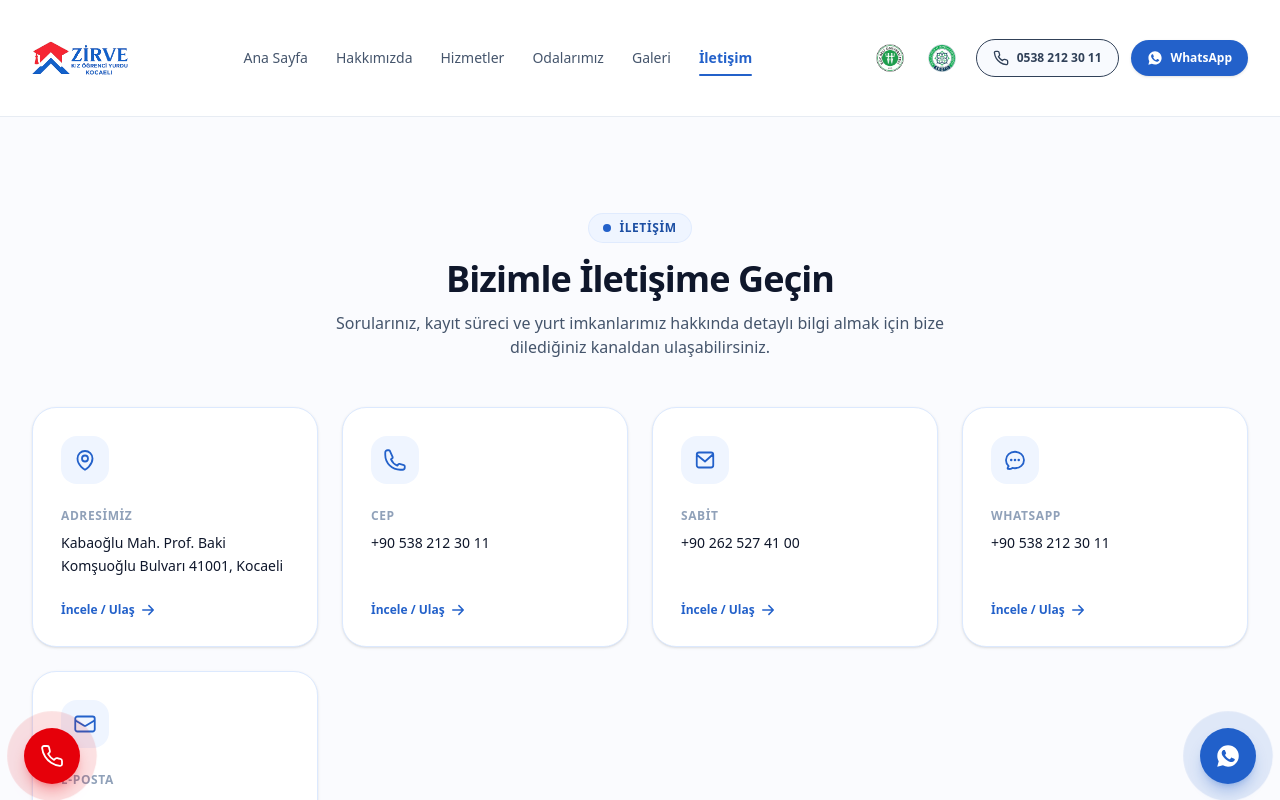
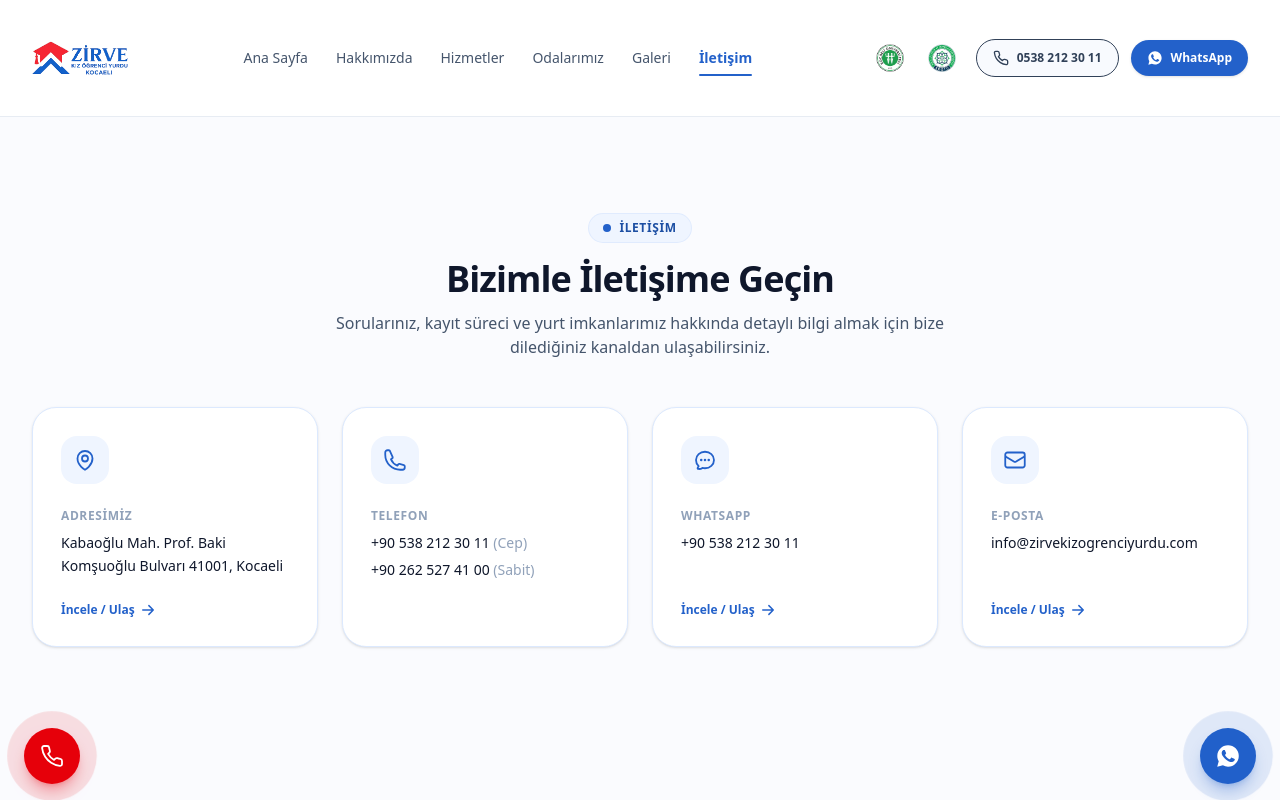
Before and after one commit to OktanEfe/zirvekizyurdu, a Next.js app: page /iletisim in a window 1280 px wide. Shown: the top 800 px of the page. Built offline with nearby package versions, Linux system fonts and the light colour scheme.

Commit message:
fix navbar

```diff
--- a/src/components/iletisim/ContactInfoCards.tsx
+++ b/src/components/iletisim/ContactInfoCards.tsx
@@ -1,4 +1,9 @@
 import Reveal from "@/components/shared/Reveal";
+
+const phoneNumbers = [
+  { label: "Cep", value: "+90 538 212 30 11", href: "tel:+905382123011" },
+  { label: "Sabit", value: "+90 262 527 41 00", href: "tel:+902625274100" },
+];
 
 const contacts = [
   {
@@ -10,28 +15,6 @@ const contacts = [
       <svg className="h-6 w-6" fill="none" viewBox="0 0 24 24" strokeWidth="1.8" stroke="currentColor">
         <path strokeLinecap="round" strokeLinejoin="round" d="M15 10.5a3 3 0 11-6 0 3 3 0 016 0z" />
         <path strokeLinecap="round" strokeLinejoin="round" d="M19.5 10.5c0 7.142-7.5 11.25-7.5 11.25S4.5 17.642 4.5 10.5a7.5 7.5 0 1115 0z" />
-      </svg>
-    ),
-  },
-  {
-    label: "Cep",
-    value: "+90 538 212 30 11",
-    href: "tel:+905382123011",
-    isExternal: false,
-    icon: (
-      <svg className="h-6 w-6" fill="none" viewBox="0 0 24 24" strokeWidth="1.8" stroke="currentColor">
-        <path strokeLinecap="round" strokeLinejoin="round" d="M2.25 6.75c0 8.284 6.716 15 15 15h2.25a2.25 2.25 0 002.25-2.25v-1.372c0-.516-.351-.966-.852-1.091l-4.423-1.106c-.44-.11-.902.055-1.173.417l-.97 1.293c-2.826-1.239-5.112-3.525-6.351-6.351l1.293-.97c.363-.271.527-.734.417-1.173L6.963 3.102a1.125 1.125 0 00-1.091-.852H4.5A2.25 2.25 0 002.25 4.5v2.25z" />
-      </svg>
-    ),
-  },
-  {
-    label: "Sabit",
-    value: "+90 262 527 41 00",
-    href: "tel:+902625274100",
-    isExternal: false,
-    icon: (
-      <svg className="h-6 w-6" fill="none" viewBox="0 0 24 24" strokeWidth="1.8" stroke="currentColor">
-        <path strokeLinecap="round" strokeLinejoin="round" d="M3.75 6.75A2.25 2.25 0 016 4.5h12a2.25 2.25 0 012.25 2.25v10.5A2.25 2.25 0 0118 19.5H6a2.25 2.25 0 01-2.25-2.25V6.75zm0 0l8.25 6.75L19.5 6.75" />
       </svg>
     ),
   },
@@ -59,6 +42,69 @@ const contacts = [
   },
 ];
 
+function ContactCard({ item }: { item: (typeof contacts)[number] }) {
+  return (
+    <a
+      href={item.href}
+      target={item.isExternal ? "_blank" : undefined}
+      rel={item.isExternal ? "noopener noreferrer" : undefined}
+      className="group relative flex flex-col justify-between rounded-2xl border border-brand-100 bg-white p-4 shadow-sm transition-all duration-300 hover:-translate-y-1 hover:shadow-md hover:border-brand-200 sm:rounded-3xl sm:p-7"
+    >
+      <div>
+        <div className="flex h-9 w-9 items-center justify-center rounded-xl bg-brand-50 text-brand-600 transition-colors duration-300 group-hover:bg-brand-600 group-hover:text-white sm:h-12 sm:w-12 sm:rounded-2xl">
+          {item.icon}
+        </div>
+
+        <p className="mt-4 text-[10px] font-semibold uppercase tracking-wider text-slate-400 group-hover:text-brand-700 transition-colors sm:mt-6 sm:text-xs">
+          {item.label}
+        </p>
+
+        <p className="mt-1.5 text-xs font-medium leading-relaxed text-slate-900 group-hover:text-brand-900 transition-colors break-words sm:mt-2 sm:text-sm">
+          {item.value}
+        </p>
+      </div>
+
+      <div className="mt-4 flex items-center text-[11px] font-semibold text-brand-600 transition-all duration-200 group-hover:translate-x-1 sm:mt-6 sm:text-xs">
+        <span>İncele / Ulaş</span>
+        <svg className="ml-1.5 h-3.5 w-3.5" fill="none" viewBox="0 0 24 24" strokeWidth="2.5" stroke="currentColor">
+          <path strokeLinecap="round" strokeLinejoin="round" d="M13.5 4.5L21 12m0 0l-7.5 7.5M21 12H3" />
+        </svg>
+      </div>
+    </a>
+  );
+}
+
+function PhoneCard() {
+  return (
+    <div className="group relative flex flex-col justify-between rounded-2xl border border-brand-100 bg-white p-4 shadow-sm transition-all duration-300 hover:-translate-y-1 hover:shadow-md hover:border-brand-200 sm:rounded-3xl sm:p-7">
+      <div>
+        <div className="flex h-9 w-9 items-center justify-center rounded-xl bg-brand-50 text-brand-600 transition-colors duration-300 group-hover:bg-brand-600 group-hover:text-white sm:h-12 sm:w-12 sm:rounded-2xl">
+          <svg className="h-6 w-6" fill="none" viewBox="0 0 24 24" strokeWidth="1.8" stroke="currentColor">
+            <path strokeLinecap="round" strokeLinejoin="round" d="M2.25 6.75c0 8.284 6.716 15 15 15h2.25a2.25 2.25 0 002.25-2.25v-1.372c0-.516-.351-.966-.852-1.091l-4.423-1.106c-.44-.11-.902.055-1.173.417l-.97 1.293c-2.826-1.239-5.112-3.525-6.351-6.351l1.293-.97c.363-.271.527-.734.417-1.173L6.963 3.102a1.125 1.125 0 00-1.091-.852H4.5A2.25 2.25 0 002.25 4.5v2.25z" />
+          </svg>
+        </div>
+
+        <p className="mt-4 text-[10px] font-semibold uppercase tracking-wider text-slate-400 sm:mt-6 sm:text-xs">
+          Telefon
+        </p>
+
+        <div className="mt-1.5 space-y-1 sm:mt-2">
+          {phoneNumbers.map((phone) => (
+            <a
+              key={phone.href}
+              href={phone.href}
+              className="block text-xs font-medium leading-relaxed text-slate-900 transition-colors hover:text-brand-700 sm:text-sm"
+            >
+              {phone.value}{" "}
+              <span className="font-normal text-slate-400">({phone.label})</span>
+            </a>
+          ))}
+        </div>
+      </div>
+    </div>
+  );
+}
+
 export default function ContactInfoCards() {
   return (
     <Reveal>
@@ -81,42 +127,10 @@ export default function ContactInfoCards() {
           </div>
 
           <div className="mt-12 grid grid-cols-2 gap-3 sm:gap-6 xl:grid-cols-4">
-            {contacts.map((item) => (
-              <a
-                key={item.label}
-                href={item.href}
-                target={item.isExternal ? "_blank" : undefined}
-                rel={item.isExternal ? "noopener noreferrer" : undefined}
-                className="group relative flex flex-col justify-between rounded-2xl border border-brand-100 bg-white p-4 shadow-sm transition-all duration-300 hover:-translate-y-1 hover:shadow-md hover:border-brand-200 sm:rounded-3xl sm:p-7"
-              >
-                <div>
-
-                  <div className="flex h-9 w-9 items-center justify-center rounded-xl bg-brand-50 text-brand-600 transition-colors duration-300 group-hover:bg-brand-600 group-hover:text-white sm:h-12 sm:w-12 sm:rounded-2xl">
-                    {item.icon}
-                  </div>
-
-                  <p className="mt-4 text-[10px] font-semibold uppercase tracking-wider text-slate-400 group-hover:text-brand-700 transition-colors sm:mt-6 sm:text-xs">
-                    {item.label}
-                  </p>
-
-                  <p className="mt-1.5 text-xs font-medium leading-relaxed text-slate-900 group-hover:text-brand-900 transition-colors break-words sm:mt-2 sm:text-sm">
-                    {item.value}
-                  </p>
-                </div>
-
-                <div className="mt-4 flex items-center text-[11px] font-semibold text-brand-600 transition-all duration-200 group-hover:translate-x-1 sm:mt-6 sm:text-xs">
-                  <span>İncele / Ulaş</span>
-                  <svg
-                    className="ml-1.5 h-3.5 w-3.5"
-                    fill="none"
-                    viewBox="0 0 24 24"
-                    strokeWidth="2.5"
-                    stroke="currentColor"
-                  >
-                    <path strokeLinecap="round" strokeLinejoin="round" d="M13.5 4.5L21 12m0 0l-7.5 7.5M21 12H3" />
-                  </svg>
-                </div>
-              </a>
+            <ContactCard item={contacts[0]} />
+            <PhoneCard />
+            {contacts.slice(1).map((item) => (
+              <ContactCard key={item.label} item={item} />
             ))}
           </div>
         </div>
--- a/src/components/iletisim/LocationMap.tsx
+++ b/src/components/iletisim/LocationMap.tsx
@@ -3,7 +3,7 @@ import { locationFacts } from "@/lib/data";
 
 export default function LocationMap() {
   const mapSrc =
-    "https://www.google.com/maps?q=Kabao%C4%9Flu+Mah.+Prof.+Baki+Kom%C5%9Fuo%C4%9Flu+Bulvar%C4%B1+No:495+Kocaeli&output=embed";
+    "https://www.google.com/maps?cid=214222671938434576&output=embed";
   const placeUrl =
     "https://www.google.com/maps/place//data=!4m2!3m1!1s0xe4fc4807f9d20b5:0x2f9126297b9b610?sa=X&ved=1t:8290&ictx=111";
 
--- a/src/components/shared/Header.tsx
+++ b/src/components/shared/Header.tsx
@@ -75,13 +75,29 @@ export default function Header() {
   return (
     <header className="sticky top-0 z-50 overflow-visible border-b border-slate-200/80 bg-white/95 backdrop-blur-md transition-all">
       <div className="mx-auto max-w-7xl px-4 sm:px-6 lg:px-8">
-        <div className="flex items-center justify-between py-2.5">
-          {/* Logo - centered on mobile/tablet, left on desktop */}
-          <Link href="/" className="group flex items-center transition-colors hover:text-brand-600 shrink-0 md:order-1">
+        <div className="grid grid-cols-[auto_1fr_auto] items-center gap-2 py-2.5 md:flex md:justify-between">
+          {/* Logo - left column on mobile, left on desktop */}
+          <Link href="/" className="group flex items-center shrink-0 justify-self-start transition-colors hover:text-brand-600 md:order-1">
             <div className="relative h-20 w-20 sm:h-24 sm:w-24 overflow-hidden">
               <Image src="/logo/zirve_logo.png" alt="Zirve Kız Yurdu" fill className="object-contain" />
             </div>
           </Link>
+
+          {/* University logos - mobile only, centered column between main logo and hamburger */}
+          <div className="flex items-center justify-center gap-2.5 justify-self-center md:hidden">
+            {supportLogos.map((logo) => (
+              <div key={logo.src} className="relative h-9 w-14 shrink-0">
+                <Image
+                  src={logo.src}
+                  alt={logo.name}
+                  fill
+                  sizes="56px"
+                  className="object-contain"
+                  title={logo.name}
+                />
+              </div>
+            ))}
+          </div>
 
           {/* Nav - hidden on mobile */}
           <nav className="hidden items-center gap-7 md:flex md:order-2 md:flex-1 md:justify-center">
@@ -113,10 +129,7 @@ export default function Header() {
           <div className="hidden lg:flex items-center gap-3 md:order-3">
             <div className="flex items-center gap-2">
               {supportLogos.map((logo) => (
-                <div
-                  key={logo.src}
-                  className="relative h-7 w-11 shrink-0"
-                >
+                <div key={logo.src} className="relative h-7 w-11 shrink-0">
                   <Image
                     src={logo.src}
                     alt={logo.name}
@@ -151,7 +164,7 @@ export default function Header() {
           {/* Hamburger menu - mobile only */}
           <button
             type="button"
-            className="inline-flex items-center justify-center rounded-lg border border-slate-200 bg-mist-50/50 p-2 text-slate-700 transition-colors hover:bg-mist-100 hover:text-brand-600 md:hidden"
+            className="inline-flex items-center justify-center rounded-lg border border-slate-200 bg-mist-50/50 p-2 text-slate-700 transition-colors hover:bg-mist-100 hover:text-brand-600 md:hidden shrink-0"
             aria-expanded={isOpen}
             aria-label="Menüyü aç"
             onClick={() => setIsOpen((current) => !current)}
@@ -163,25 +176,6 @@ export default function Header() {
               <span className={`block h-0.5 w-5 rounded-full bg-current transition-transform duration-200 ${isOpen ? "-translate-y-1.5 -rotate-45" : ""}`} />
             </div>
           </button>
-        </div>
-
-        {/* Logos row on mobile/tablet - centered below main logo */}
-        <div className="flex lg:hidden items-center justify-center gap-1.5 sm:gap-2.5 pb-2.5">
-          {supportLogos.map((logo) => (
-            <div
-              key={logo.src}
-              className="relative h-6 w-9 sm:h-7 sm:w-11 shrink-0"
-            >
-              <Image
-                src={logo.src}
-                alt={logo.name}
-                fill
-                sizes="56px"
-                className="object-contain"
-                title={logo.name}
-              />
-            </div>
-          ))}
         </div>
       </div>
 
```
